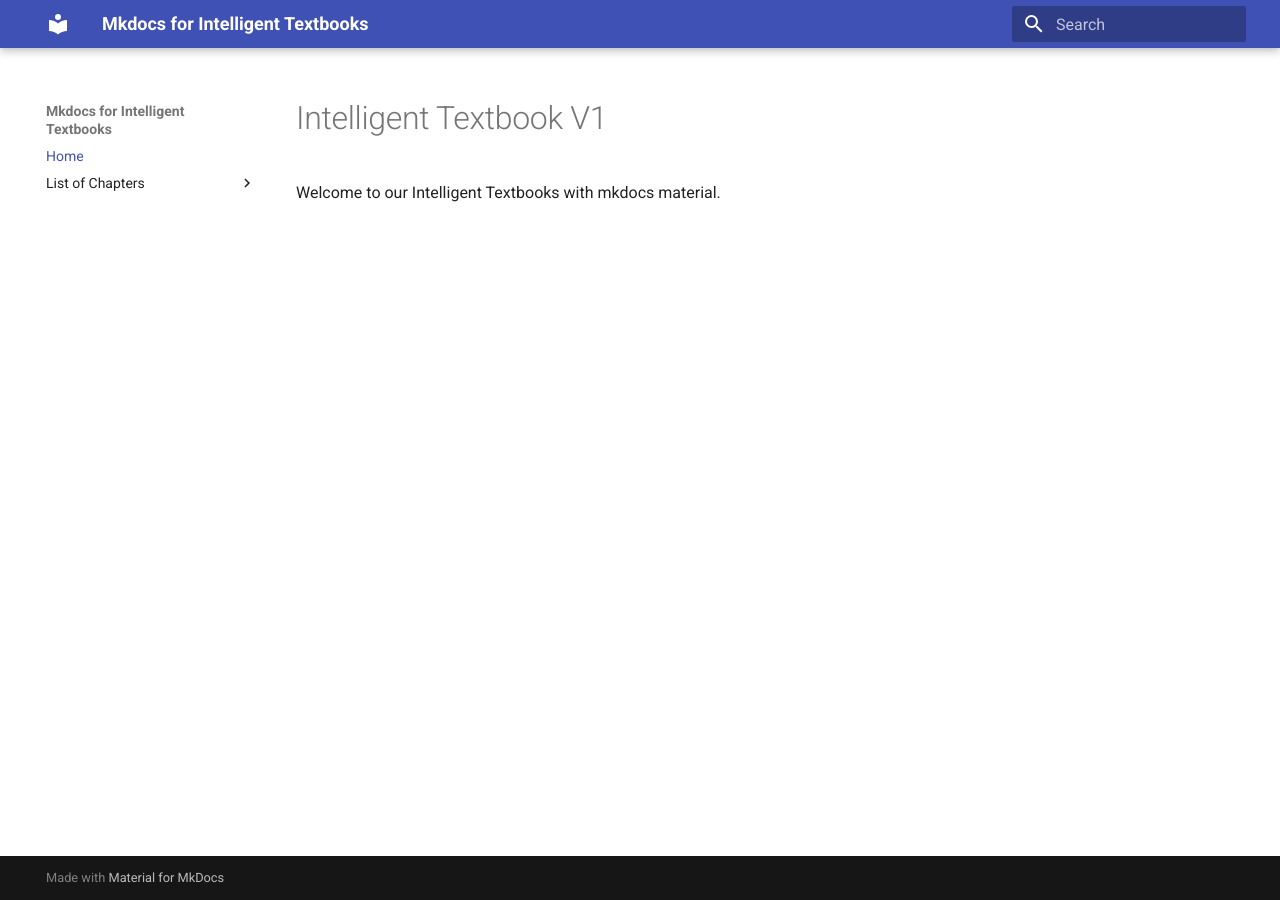
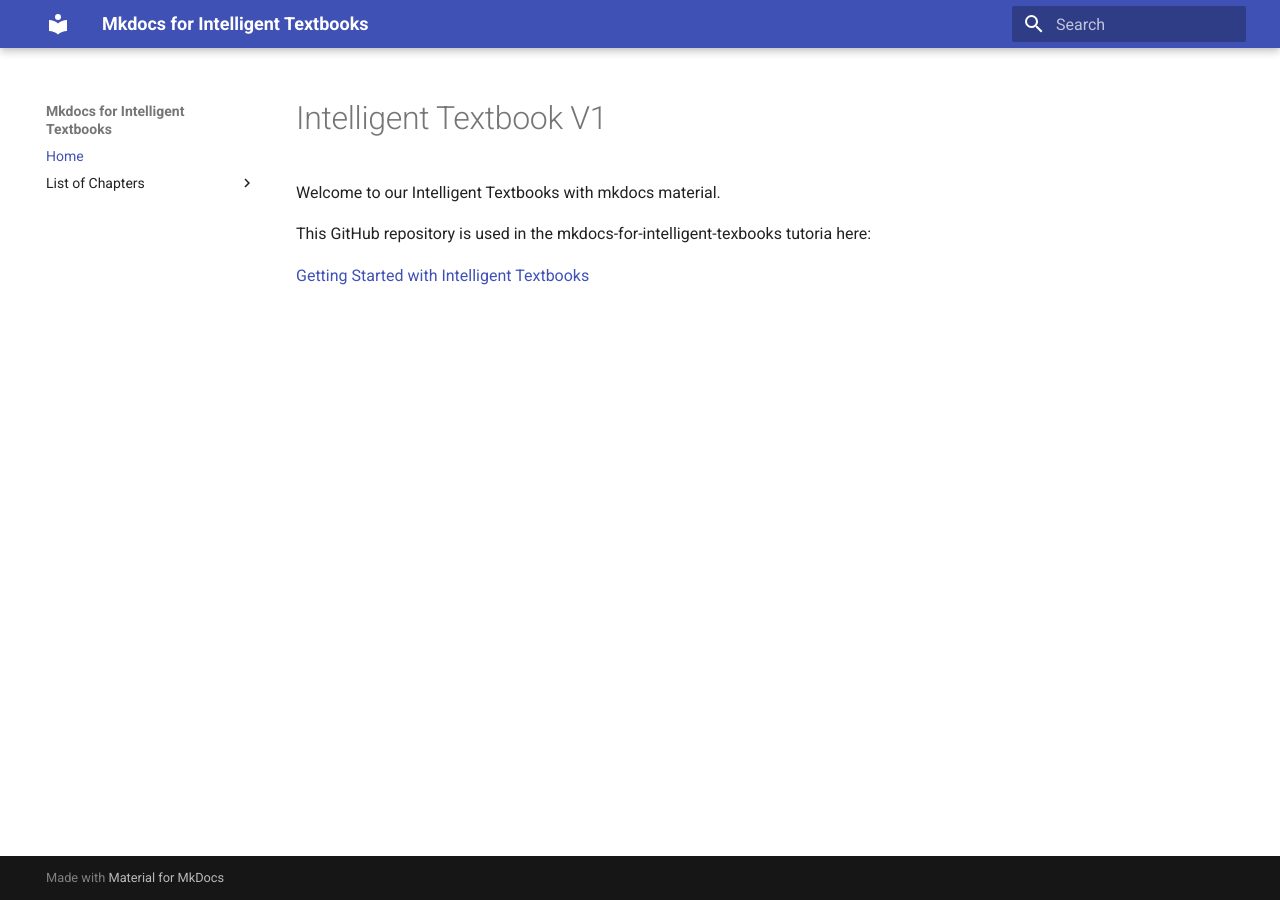
Before and after one commit to dmccreary/i-book-v1, an MkDocs documentation site: the page built from docs/index.md, in a window 1280 px wide. Built offline with MkDocs 1.6.1 and Material for MkDocs 9.7.7, drawn with Linux system fonts in a browser that asks for light colours.

Commit message:
updating content

```diff
--- a/docs/index.md
+++ b/docs/index.md
@@ -1,3 +1,7 @@
 # Intelligent Textbook V1
 
 Welcome to our Intelligent Textbooks with mkdocs material.
+
+This GitHub repository is used in the mkdocs-for-intelligent-texbooks tutoria here:
+
+[Getting Started with Intelligent Textbooks](https://dmccreary.github.io/mkdocs-for-intelligent-textbooks/tutorial/getting-started/)
```
